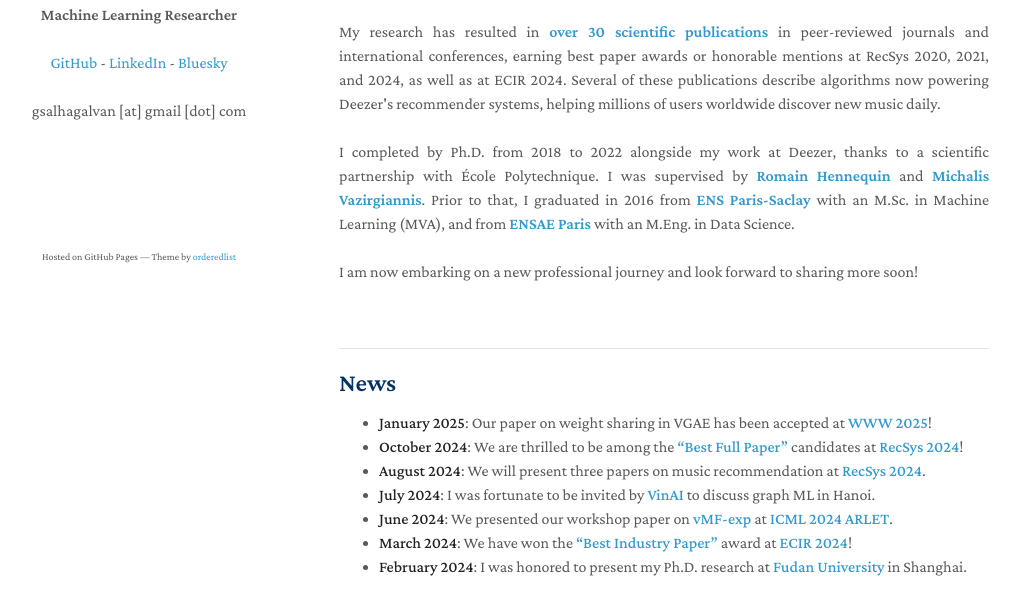
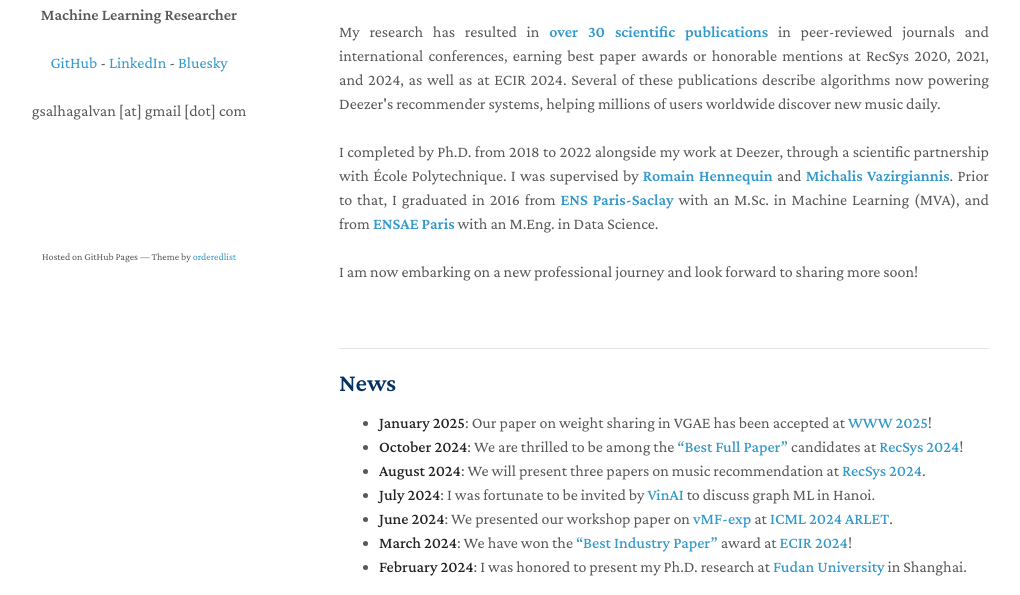
Before and after one commit to GuillaumeSalhaGalvan/GuillaumeSalhaGalvan.github.io, a Jekyll site: the page built from index.md, in a window 1280 px wide and 900 px high, cut to the strip 305-900 px from the top of the window. Shown: the whole strip, without its empty margins (131-1151 px from the left). Built offline with Jekyll 4.4.1, drawn with Linux system fonts in a browser that asks for light colours; our own code applies the rules of GitHub Pages for plain Markdown files; a script that is not in the unit is left out.

Commit message:
Update index.md

```diff
--- a/index.md
+++ b/index.md
@@ -13,7 +13,7 @@ Until recently, I was a Research Scientist and Coordinator on Music Recommendati
 
 My research has resulted in <a href="https://scholar.google.fr/citations?hl=fr&authuser=1&user=BFT8u-oAAAAJ" target="_blank"><b>over 30 scientific publications</b></a> in peer-reviewed journals and international conferences, earning best paper awards or honorable mentions at RecSys 2020, 2021, and 2024, as well as at ECIR 2024. Several of these publications describe algorithms now powering Deezer's recommender systems, helping millions of users worldwide discover new music daily.<br><br>
 
-I completed by Ph.D. from 2018 to 2022 alongside my work at Deezer, thanks to a scientific partnership with École Polytechnique. I was supervised by <a href="https://scholar.google.fr/citations?user=e-aOrHAAAAAJ" target="_blank"><b>Romain Hennequin</b></a> and <a href="https://scholar.google.fr/citations?user=aWGJYcMAAAAJ" target="_blank"><b>Michalis Vazirgiannis</b></a>.
+I completed by Ph.D. from 2018 to 2022 alongside my work at Deezer, through a scientific partnership with École Polytechnique. I was supervised by <a href="https://scholar.google.fr/citations?user=e-aOrHAAAAAJ" target="_blank"><b>Romain Hennequin</b></a> and <a href="https://scholar.google.fr/citations?user=aWGJYcMAAAAJ" target="_blank"><b>Michalis Vazirgiannis</b></a>.
 Prior to that, I graduated in 2016 from <a href="https://www.master-mva.com/" target="_blank"><b>ENS Paris-Saclay</b></a> with an M.Sc. in Machine Learning (MVA), and from <a href="https://www.ensae.fr/en/" target="_blank"><b>ENSAE Paris</b></a> with an M.Eng. in Data Science.<br><br>
 
 I am now embarking on a new professional journey and look forward to sharing more soon! </p>
```
